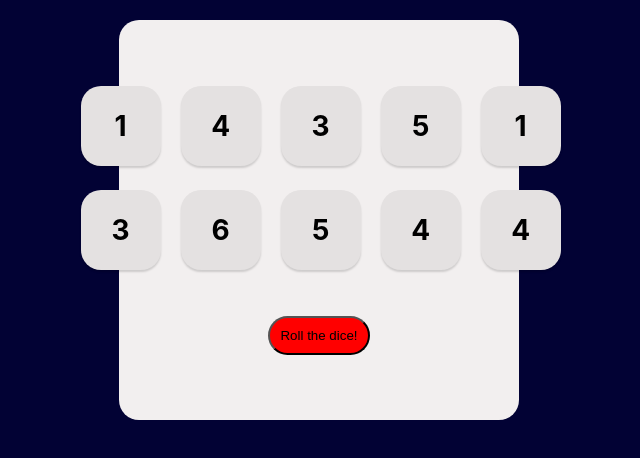
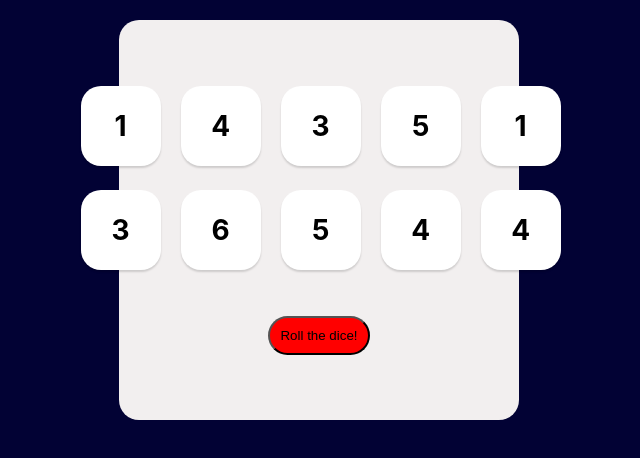
Before and after one commit to ashish15270/html-css-js-practice, a React (Vite) app in the folder tenzies/: page / in a window 1280 px wide. Shown: the top 458 px of the page, without its empty margins (321-961 px from the left). Built offline with nearby package versions, Linux system fonts and the light colour scheme.

Commit message:
commit-message

```diff
--- a/tenzies/components/Body.jsx
+++ b/tenzies/components/Body.jsx
@@ -6,6 +6,7 @@ export default function Body(){
 
 
 const [diceNums, diceNumArrSet]=useState(getdiceNums())
+
 
 function getdiceNums(){
     let tempObj={}
@@ -19,18 +20,38 @@ function getdiceNums(){
     return(tempArray)
     }
 
-    console.log(diceNums)
+    function holdFunc(id) {
+        diceNumArrSet(prev =>
+            prev.map(die =>
+                die.id===id ?
+                {...die, isHeld:!die.isHeld}:
+                die)
+        )
+    }
+
+
+    function rollUnheld(){
+        diceNumArrSet(
+            prev =>
+                prev.map( die => die.isHeld ? die :
+                    {...die, value: Math.floor(Math.random()*6)+1}
+                 ))
+      //  console.log(diceNums)
+    }
+
     const diceEle=diceNums.map(dieObj =>
-        <Die key={dieObj.id} value={dieObj.value}  />
+        <Die key={dieObj.id} id={dieObj.id} value={dieObj.value} isHeld={dieObj.isHeld} holdFunc={()=>{holdFunc(dieObj.id)}} />
     )
-    console.log(diceEle)
+
+
+
 
     return (
         <main className="main-container">
             <section className="dies">
             {diceEle}
             </section>
-            <button onClick={()=>{diceNumArrSet(getdiceNums())}}>Roll the dice!</button>
+            <button onClick={rollUnheld}>Roll the dice!</button>
         </main>
     )
 }
--- a/tenzies/components/Die.jsx
+++ b/tenzies/components/Die.jsx
@@ -1,7 +1,13 @@
+
 export default function Die(prop) {
+    const styles={
+        backgroundColor: prop.isHeld ? "yellow" : "white"
+    }
+
+
     return(
         <>
-            <button className="die" >{prop.value}</button>
+            <button style={styles} className="die"  onClick={prop.holdFunc} >{prop.value}</button>
         </>
     )
 }
--- a/tenzies/style.css
+++ b/tenzies/style.css
@@ -58,6 +58,23 @@ div#root {
     font-family: Inter, sans-serif;
 }
 
+.held-die {
+    background-color: rgb(207, 32, 207);
+    border: none;
+    box-shadow: 0 2px 2px rgba(0,0,0,0.15);
+    display: flex;
+    height: 10vh;
+    width: 10vh;
+    border-radius: 25%;
+    align-items: center;
+    justify-content: center;
+    margin: 2%;
+    font-size: 1.75rem;
+    font-weight: bold;
+    cursor: pointer;
+    font-family: Inter, sans-serif;
+}
+
 main > button {
     background-color: red;
     padding: 10px;
```
